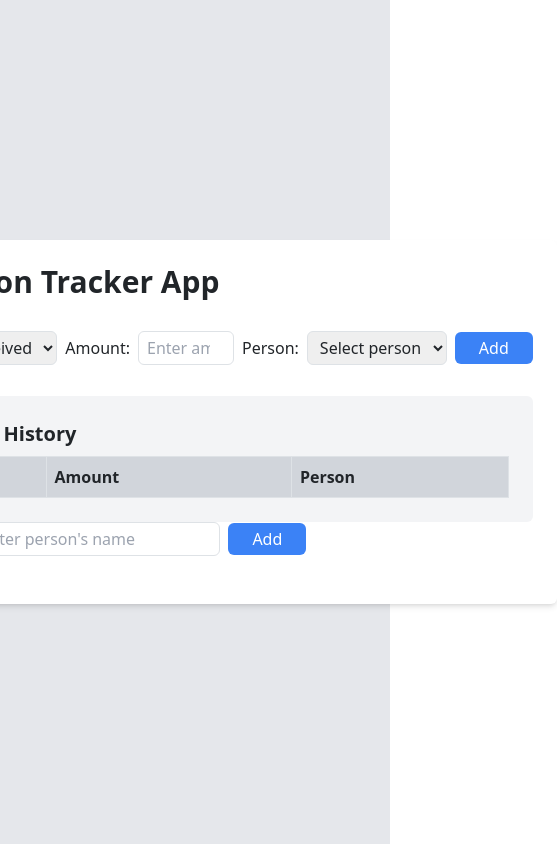
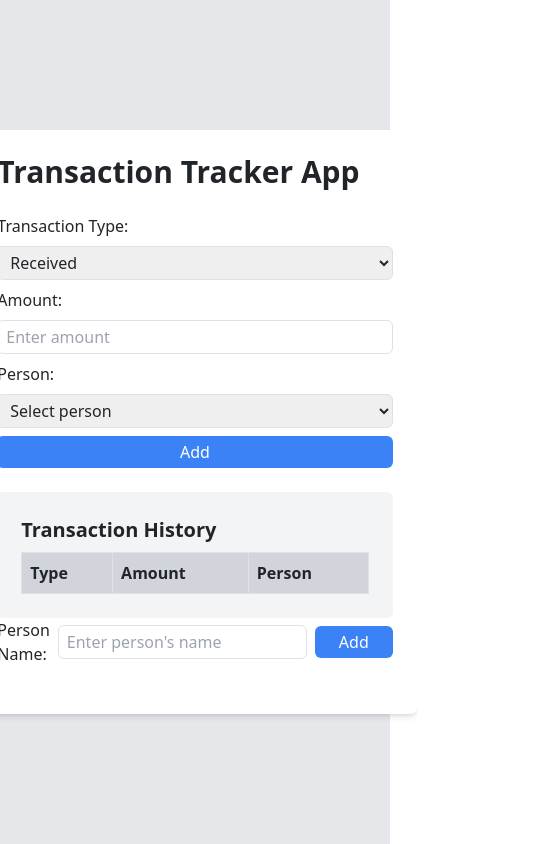
Before and after one commit to Ashish-kumar2020/vyparclone, a React (Create React App) app: page / in a window 390 px wide. Shown: the whole page, 557 px wide, since content can reach past the window. Built offline with nearby package versions, Linux system fonts and the light colour scheme.

Commit message:
added mobile responsive view for transcation history

```diff
--- a/src/components/TransactionForm.js
+++ b/src/components/TransactionForm.js
@@ -22,29 +22,29 @@ const TransactionForm = ({ addTransaction, persons }) => {
 
   return (
     <form onSubmit={handleSubmit} className="mb-4">
-      <div className="flex items-center">
-        <label className="mr-2">Transaction Type:</label>
+      <div className="flex flex-col">
+        <label className="mb-2">Transaction Type:</label>
         <select
           value={type}
           onChange={(e) => setType(e.target.value)}
-          className="border rounded py-1 px-2"
+          className="border rounded py-1 px-2 mb-2"
         >
           <option value="received">Received</option>
           <option value="spent">Spent</option>
         </select>
-        <label className="mx-2">Amount:</label>
+        <label className="mb-2">Amount:</label>
         <input
           type="number"
           placeholder="Enter amount"
           value={amount}
           onChange={(e) => setAmount(e.target.value)}
-          className="border rounded py-1 px-2 w-24"
+          className="border rounded py-1 px-2 mb-2"
         />
-        <label className="mx-2">Person:</label>
+        <label className="mb-2">Person:</label>
         <select
           value={selectedPerson}
           onChange={(e) => setSelectedPerson(e.target.value)}
-          className="border rounded py-1 px-2"
+          className="border rounded py-1 px-2 mb-2"
         >
           <option value="">Select person</option>
           {persons.map((person, index) => (
@@ -53,7 +53,7 @@ const TransactionForm = ({ addTransaction, persons }) => {
             </option>
           ))}
         </select>
-        <button type="submit" className="bg-blue-500 text-white ml-2 py-1 px-4 rounded">
+        <button type="submit" className="bg-blue-500 text-white py-1 px-4 rounded">
           Add
         </button>
       </div>
--- a/src/components/TransactionHistory.js
+++ b/src/components/TransactionHistory.js
@@ -3,14 +3,14 @@ import React from 'react';
 
 const TransactionHistory = ({ transactions }) => {
   return (
-    <div className="bg-gray-100 p-4 rounded">
+    <div className="bg-gray-100 p-4 rounded overflow-x-auto">
       <h2 className="text-xl font-semibold mb-2">Transaction History</h2>
       <table className="w-full border-collapse">
         <thead>
           <tr className="bg-gray-300">
             <th className="p-2 border">Type</th>
             <th className="p-2 border">Amount</th>
-            <th className="p-2 border">Person</th> {/* New column */}
+            <th className="p-2 border">Person</th>
           </tr>
         </thead>
         <tbody>
@@ -18,7 +18,7 @@ const TransactionHistory = ({ transactions }) => {
             <tr key={index} className={index % 2 === 0 ? 'bg-gray-200' : ''}>
               <td className="p-2 border">{transaction.type === 'received' ? 'Received' : 'Spent'}</td>
               <td className="p-2 border">${transaction.amount.toFixed(2)}</td>
-              <td className="p-2 border">{transaction.person}</td> {/* New column */}
+              <td className="p-2 border">{transaction.person}</td>
             </tr>
           ))}
         </tbody>
```
